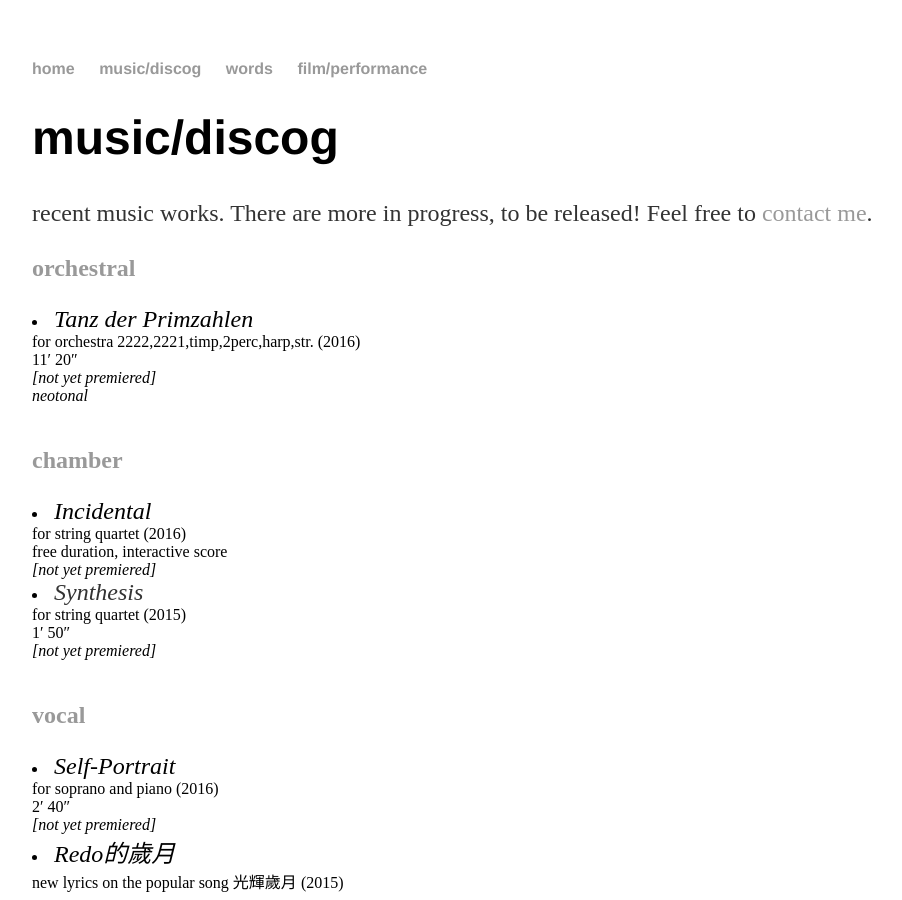
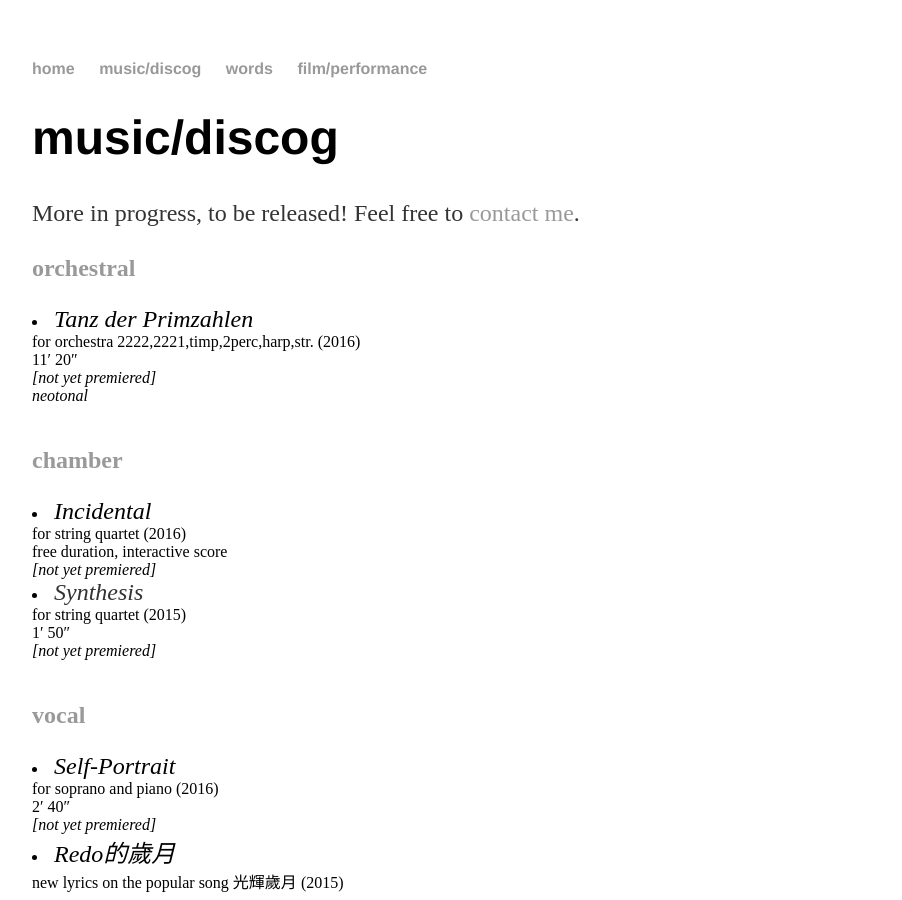
Before and after one commit to maksuihin/maksuihin.github.io, a Jekyll site: the page built from music.html, in a window 1280 px wide and 900 px high. Shown: the whole window, without its empty margins (160-1062 px from the left). Built offline with Jekyll 4.4.1, drawn with Linux system fonts in a browser that asks for light colours.

Commit message:
Update music.html

```diff
--- a/music.html
+++ b/music.html
@@ -6,8 +6,7 @@ title: music/discog by MAK, Sui-hin
 			<!--googleoff: all-->
 			<h1 class="robots-nocontent">music/discog</h1>
 			<!--googleon: all-->
-			<p>recent music works.
-				There are more in progress, to be released!
+			<p>More in progress, to be released!
 				Feel free to <a href="/contact">contact me</a>.</p>
 
 
```
